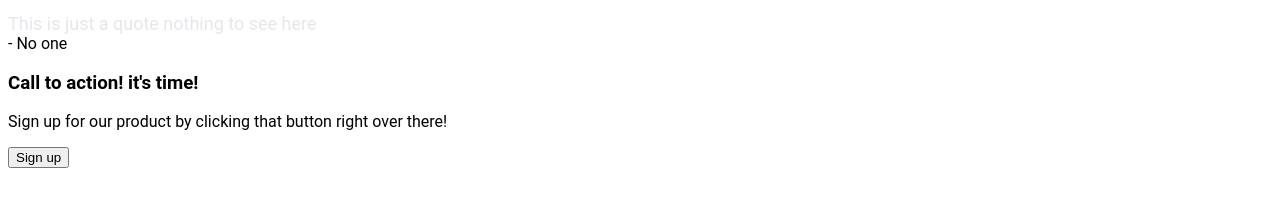
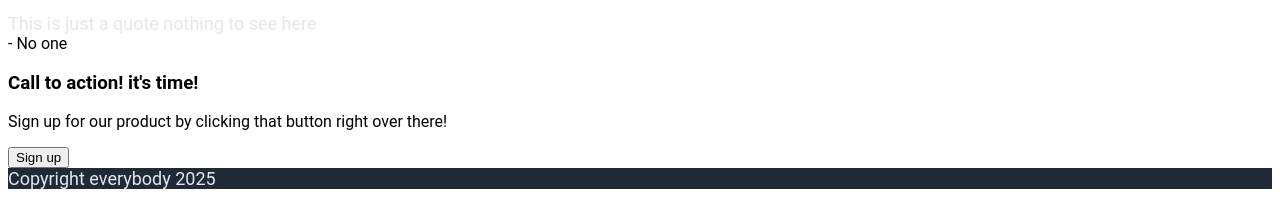
Before and after one commit to END1502/odin-landing-page, a plain HTML site: page index.html in a window 1280 px wide. Shown: the part 811-1008 px from the top of the page. Before the commit the page ends 987 px from the top, so only its background shows below. Drawn offline with Linux system fonts and the light colour scheme.

Commit message:
Add content to footer

```diff
--- a/index.html
+++ b/index.html
@@ -72,6 +72,9 @@
         </div>
     </div>
 
+    <div class="footer">
+        Copyright everybody 2025
+    </div>
 </body>
 
 </html>
--- a/styles.css
+++ b/styles.css
@@ -11,6 +11,7 @@ a {
 }
 
 .text,
+.footer,
 a {
     font-size: 18px;
     color: #e5e7eb;
```
